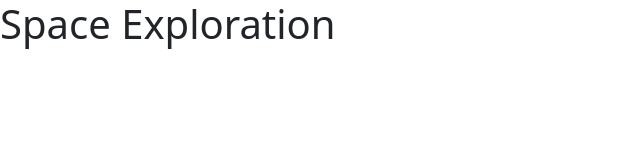
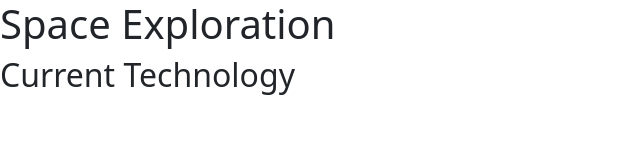
Before and after one commit to LeandroM7764/sep10-freedom-project, a plain HTML site: page index.html in a window 1280 px wide. Shown: the whole page, without its empty margins (0-640 px from the left). Drawn offline with nearby package versions, Linux system fonts and the light colour scheme.

Commit message:
Wed, May 15, 2024, 2:54 PM -04:00

```diff
--- a/index.html
+++ b/index.html
@@ -18,6 +18,9 @@
         <!-- HTML -->
 <h1>Space Exploration</h1>
 
+<h2>Current Technology</h2>
+
+
         <script src="https://cdn.jsdelivr.net/npm/bootstrap@5.3.0-alpha1/dist/js/bootstrap.bundle.min.js"></script>
         <!-- <script src="script.js"></script> -->
         <script>
```
